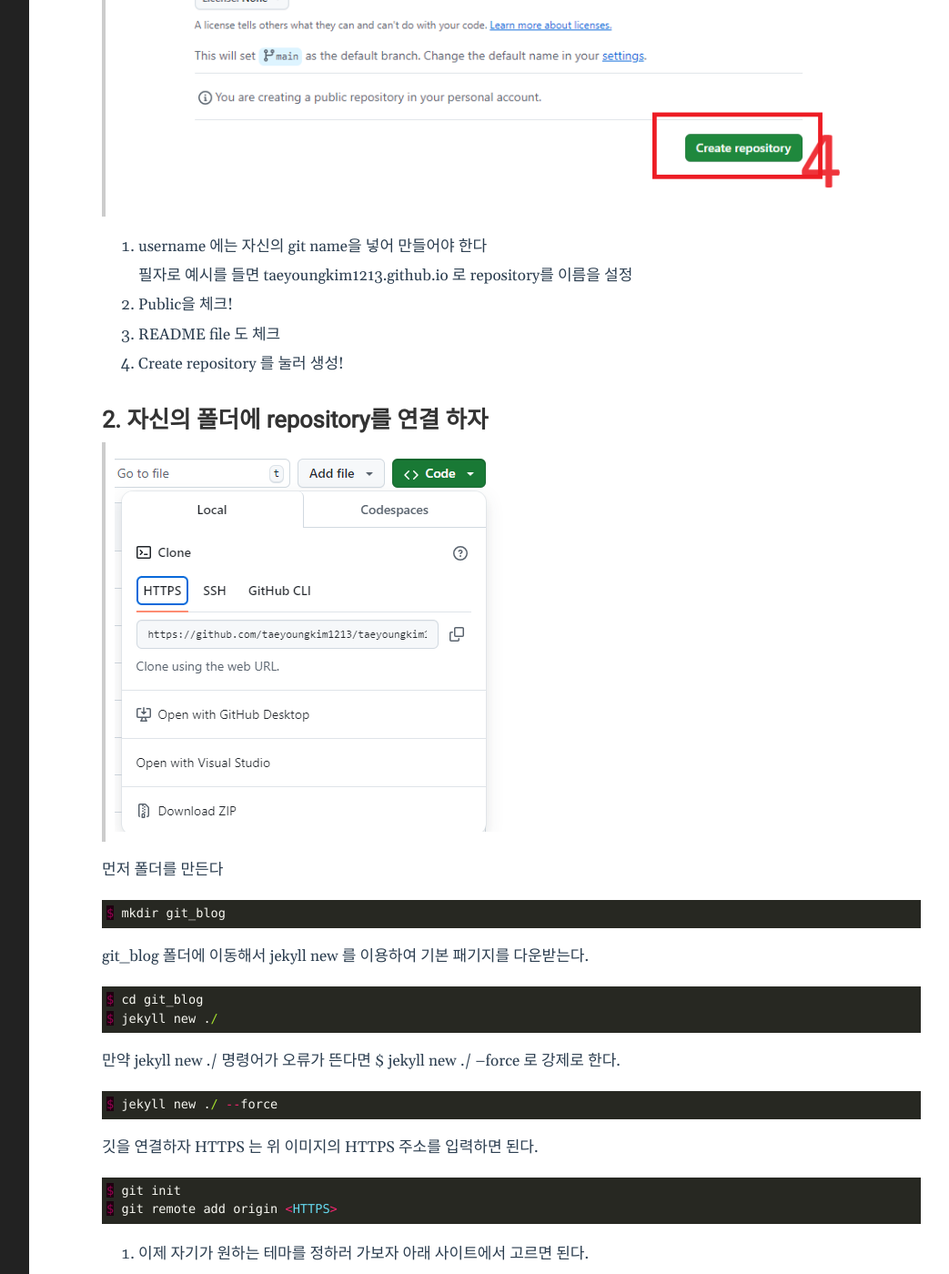
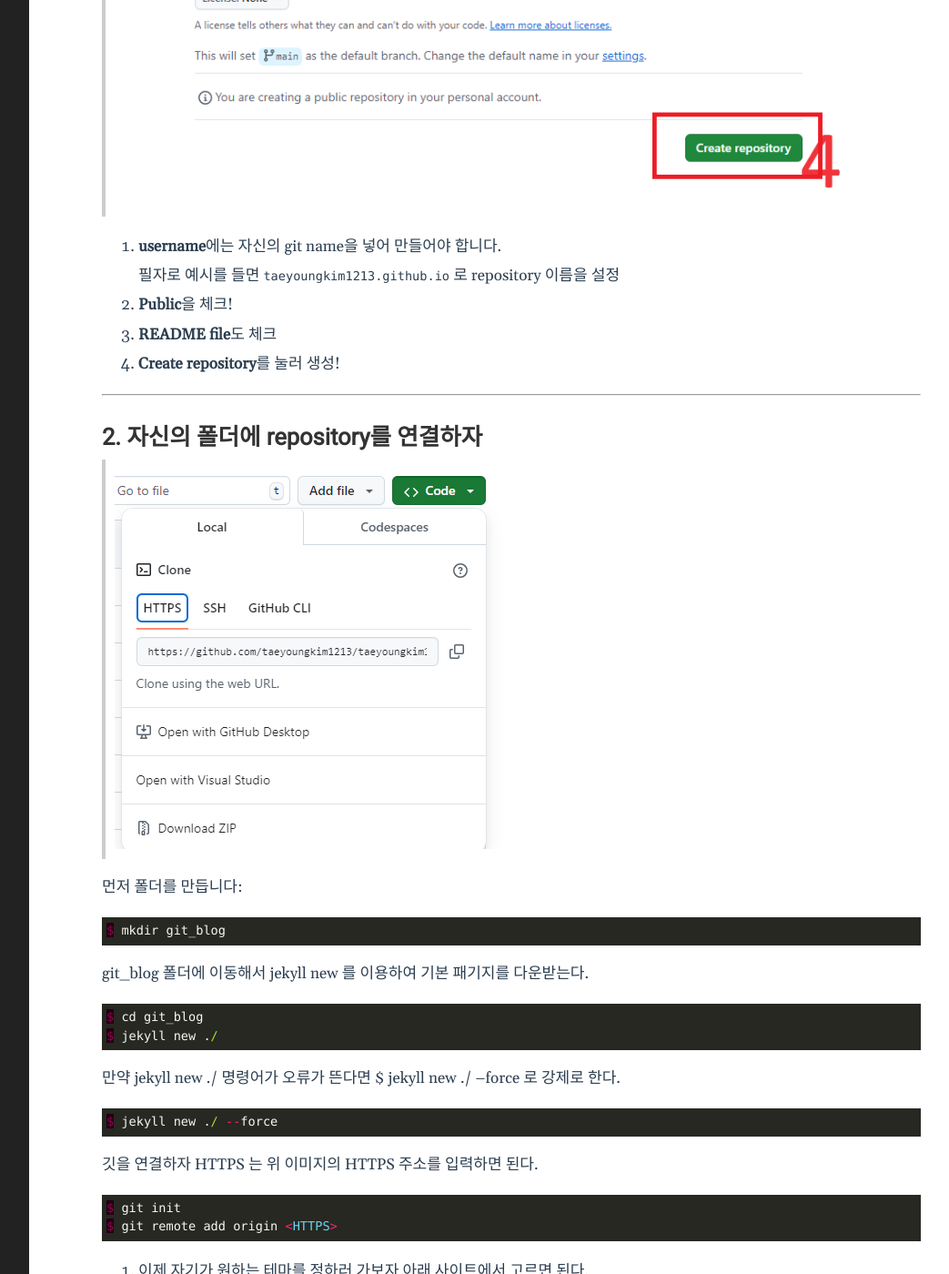
Before and after one commit to taeyoungkim1213/taeyoungkim1213.github.io, a Jekyll site: the page built from _posts/2020-01-02-blog.markdown, in a window 1280 px wide and 1400 px high, scrolled down 892 px. Shown: the whole window at 91% size, without its empty margins (188-1231 px from the left). Built offline with Jekyll 4.4.1, drawn with Linux system fonts in a browser that asks for light colours; some of the changed text lies outside the part shown.

Commit message:
텍스트 수정

````diff
--- a/_posts/2020-01-02-blog.markdown
+++ b/_posts/2020-01-02-blog.markdown
@@ -2,26 +2,31 @@
 layout: post
 title: 초간단 블로그 만들기
 date: 2024-08-02 19:20:23 +0900
-#category 는 영어로만 /주소/적용됨
+# category 는 영어로만 /주소/적용됨
 category: blog
 ---
-# 1. github 에서 NEW repository를 생성을 누릅니다.
->![alt](/public/img/git레파지토리 만들기.png)
 
-1. username 에는 자신의 git name을 넣어 만들어야 한다 <br>
-필자로 예시를 들면 taeyoungkim1213.github.io 로 repository를 이름을 설정
+# 1. GitHub에서 NEW repository를 생성을 누릅니다.
 
-2. Public을 체크!
+> ![alt](/public/img/git레파지토리 만들기.png)
 
-3. README file 도 체크
+1. **username**에는 자신의 git name을 넣어 만들어야 합니다.
+   필자로 예시를 들면 `taeyoungkim1213.github.io` 로 repository 이름을 설정
 
-4. Create repository 를 눌러 생성!
+2. **Public**을 체크!
 
+3. **README file**도 체크
 
-# 2. 자신의 폴더에 repository를 연결 하자
->![alt](/public/img/git주소.png) <br>
+4. **Create repository**를 눌러 생성!
 
-먼저 폴더를 만든다
+---
+
+# 2. 자신의 폴더에 repository를 연결하자
+
+> ![alt](/public/img/git주소.png)
+
+먼저 폴더를 만듭니다:
+
 ```ruby
 $ mkdir git_blog
 ```
@@ -96,7 +101,7 @@
 
 ```ruby
 $ git add .
-$ git commit -m "change theme"
+$ git commit -m "git theme"
 $ git push --set-upstream origin main
 $ git push
 
````
